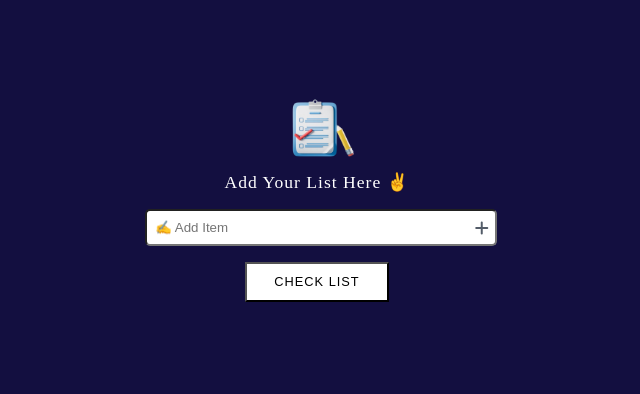
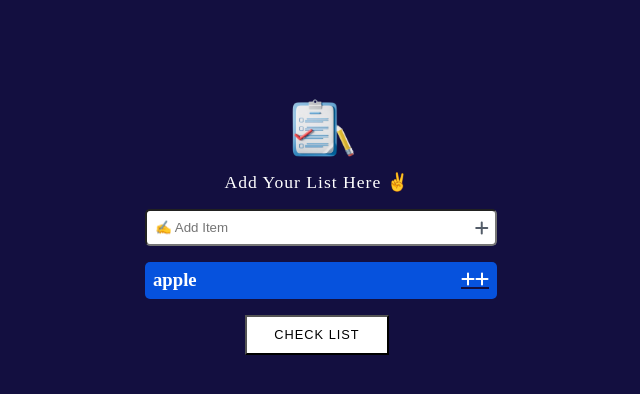
Before and after one commit to muktinathrajbanshi/reactFiveProject, a React (Create React App) app: page / in a window 1280 px wide. Shown: the top 394 px of the page, without its empty margins (339-979 px from the left). Built offline with nearby package versions, Linux system fonts and the light colour scheme.

Commit message:
another css is add for my lists

```diff
--- a/src/component/todoreact/style.css
+++ b/src/component/todoreact/style.css
@@ -72,6 +72,33 @@
   margin-top: 1rem;
 }
 
+.showItems .eachItem {
+  width: 22rem;
+  height: 2.3rem;
+  margin-left: 0.5rem;
+  background-color: #0652dd;
+  color: #fff;
+  display: flex;
+  justify-content: space-between;
+  align-items: center;
+  padding: 0 0.5rem;
+  border-radius: 5px;
+  -webkit-border-radius: 5px;
+  -moz-border-radius: 5px;
+  -ms-border-radius: 5px;
+  -o-border-radius: 5px;
+  position: relative;
+  overflow: hidden;
+}
+
+.eachItem h3 {
+  background-color: transparent;
+}
+
+.todo-btn i {
+  background-color: #0652dd;
+}
+
 .child-div .showItems .btn.effect04 {
   position: relative;
   width: 9rem;
--- a/src/component/todoreact/todo.js
+++ b/src/component/todoreact/todo.js
@@ -14,6 +14,16 @@ const todo = () => {
                     <input type="text" placeholder="✍️ Add Item" className="form-control" />
                     <i class="fa-solid fa-plus"></i>
                 </div>
+
+                <div className="showItems">
+                    <div className="eachItem">
+                        <h3>apple</h3>
+                        <div className="todo-btn">
+                            <i class="fa-solid fa-plus"></i>
+                            <i class="fa-solid fa-plus"></i>
+                        </div>
+                    </div>
+                </div>
                 <div className="showItems">
                     <button className="btn effect04" data-sm-link-text="Remove All">
                        <span>CHECK LIST</span>
```
